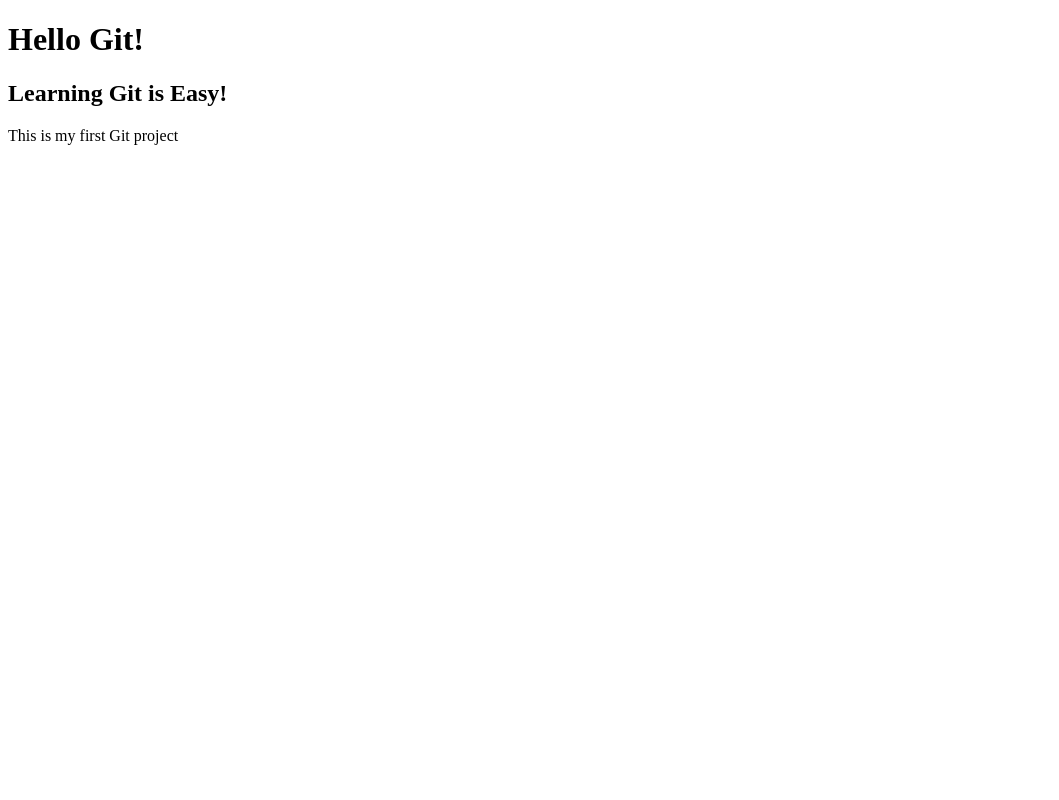
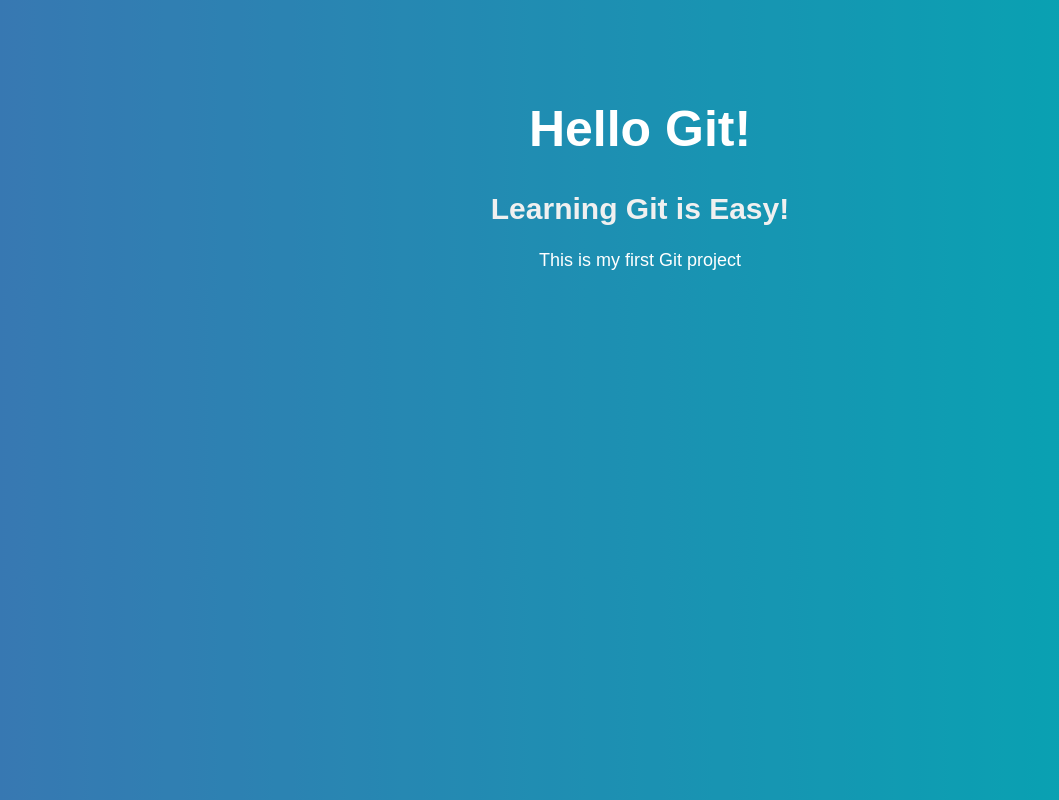
Before and after one commit to Dharsikask14/Devops_assignment, a plain HTML site: page index.html in a window 1280 px wide. Shown: the whole page, without its empty margins (0-1059 px from the left). Drawn offline with Linux system fonts and the light colour scheme.

Commit message:
Update index.html

```diff
--- a/index.html
+++ b/index.html
@@ -2,8 +2,48 @@
 <html>
 <head>
     <title>Git Workflow Demo</title>
+
+    <style>
+        body {
+            font-family: Arial, sans-serif;
+            background: linear-gradient(to right, #4facfe, #00f2fe);
+            text-align: center;
+            margin: 0;
+            padding: 0;
+        }
+
+        h1 {
+            color: white;
+            margin-top: 100px;
+            font-size: 50px;
+        }
+
+        h2 {
+            color: #f0f0f0;
+            font-size: 30px;
+        }
+
+        p {
+            color: #ffffff;
+            font-size: 18px;
+            margin-top: 10px;
+        }
+
+        body::before {
+            content: "";
+            position: fixed;
+            top: 0;
+            left: 0;
+            width: 100%;
+            height: 100%;
+            background: rgba(0,0,0,0.3);
+            z-index: -1;
+        }
+    </style>
+
 </head>
 <body>
+
     <h1>Hello Git!</h1>
     <h2>Learning Git is Easy!</h2>
     <p>This is my first Git project</p>
```
